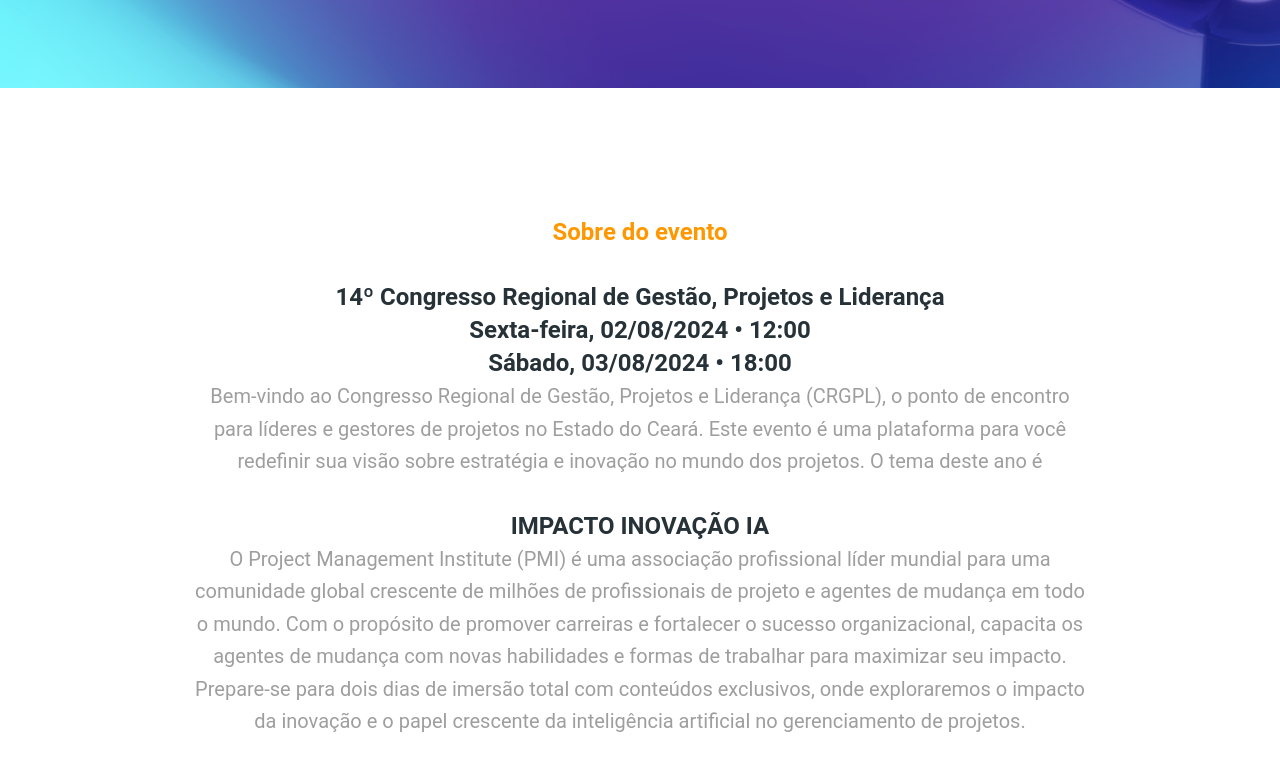
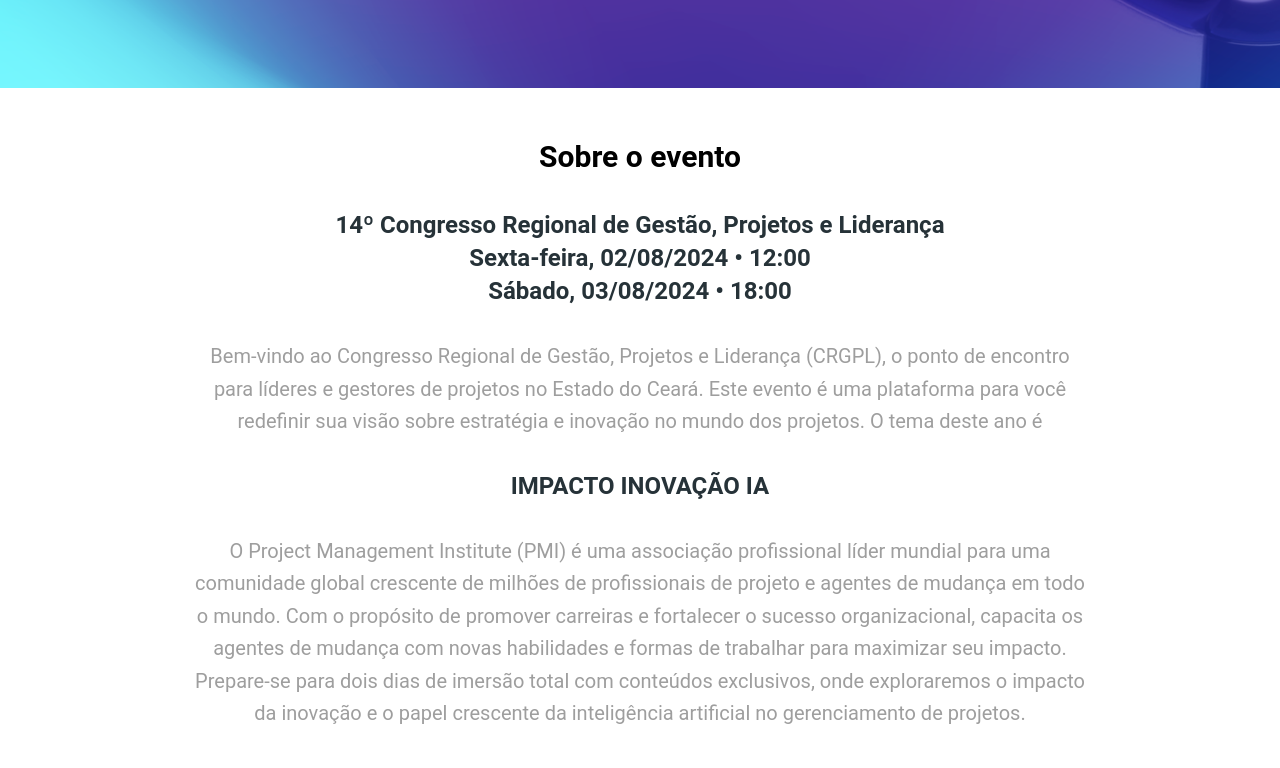
Before and after one commit to f3gomes/pmi-event-page, a Next.js app: page / in a window 1280 px wide. Shown: the part 712-1480 px from the top of the page. Built offline with nearby package versions, Linux system fonts and the light colour scheme.

Commit message:
fix: scroll on navigation

```diff
--- a/components/about/index.tsx
+++ b/components/about/index.tsx
@@ -1,54 +1,30 @@
-"use client";
-
-import { Typography } from "@material-tailwind/react";
-import AboutCard from "../about-card";
-
-const EVENT_INFO = [
-  {
-    title: "Cutting-Edge Insights!",
-    description:
-      "Gain deep insights into the latest AI trends, developments, and applications that are reshaping industries worldwide. ",
-    subTitle: "Presentation",
-  },
-  {
-    title: "Practical Knowledge!",
-    description:
-      "Attend workshops and hands-on sessions to acquire practical skills that you can apply immediately.",
-    subTitle: "Workshops",
-  },
-];
-
 const AboutEvent = () => {
   return (
     <section
       id="about"
-      className="container mx-auto flex flex-col items-center px-4 py-32"
+      className="container mx-auto flex flex-col gap-8 items-center px-4 py-12 scroll-mt-20"
     >
-      <Typography variant="h4" className="text-center mb-8" color="orange">
-        Sobre do evento
-      </Typography>
-      <Typography variant="h4" className="text-center" color="blue-gray">
+      <h1 className="block antialiased tracking-normal font-sans text-3xl font-semibold leading-snug text-inherit text-center">
+        Sobre o evento
+      </h1>
+
+      <h4 className="block antialiased tracking-normal font-sans text-2xl font-semibold leading-snug text-blue-gray-900 text-center">
         14º Congresso Regional de Gestão, Projetos e Liderança <br />{" "}
         Sexta-feira, 02/08/2024 • 12:00 <br /> Sábado, 03/08/2024 • 18:00
-      </Typography>
-      <Typography
-        variant="lead"
-        className="lg:max-w-4xl mb-8 w-full text-center font-normal !text-gray-500"
-      >
+      </h4>
+
+      <h4 className="block antialiased font-sans text-xl leading-relaxed text-inherit lg:max-w-4xl w-full text-center font-normal !text-gray-500">
         Bem-vindo ao Congresso Regional de Gestão, Projetos e Liderança (CRGPL),
         o ponto de encontro para líderes e gestores de projetos no Estado do
         Ceará. Este evento é uma plataforma para você redefinir sua visão sobre
         estratégia e inovação no mundo dos projetos. O tema deste ano é
-      </Typography>
+      </h4>
 
-      <Typography variant="h4" className="text-center" color="blue-gray">
+      <h4 className="block antialiased tracking-normal font-sans text-2xl font-semibold leading-snug text-blue-gray-900 text-center">
         IMPACTO INOVAÇÃO IA
-      </Typography>
+      </h4>
 
-      <Typography
-        variant="lead"
-        className="lg:max-w-4xl mb-8 w-full text-center font-normal !text-gray-500"
-      >
+      <p className="block antialiased font-sans text-xl leading-relaxed text-inherit lg:max-w-4xl w-full text-center font-normal !text-gray-500">
         O Project Management Institute (PMI) é uma associação profissional líder
         mundial para uma comunidade global crescente de milhões de profissionais
         de projeto e agentes de mudança em todo o mundo. Com o propósito de
@@ -57,20 +33,7 @@ const AboutEvent = () => {
         maximizar seu impacto. Prepare-se para dois dias de imersão total com
         conteúdos exclusivos, onde exploraremos o impacto da inovação e o papel
         crescente da inteligência artificial no gerenciamento de projetos.
-      </Typography>
-
-      {/* <div className="w-full grid grid-cols-1 md:grid-cols-2 gap-4 ">
-        {EVENT_INFO.map((props, idx) => (
-          <AboutCard key={idx} {...props} />
-        ))}
-        <div className="md:col-span-2">
-          <AboutCard
-            title="Networking!"
-            subTitle="Community"
-            description="Connect with industry leaders, AI experts, and fellow enthusiasts to build valuable professional relationships."
-          />
-        </div>
-      </div> */}
+      </p>
     </section>
   );
 };
--- a/components/event-location/index.tsx
+++ b/components/event-location/index.tsx
@@ -2,11 +2,13 @@ import Image from "next/image";
 
 const EventLocation = () => {
   return (
-    <div
+    <section
       id="location"
-      className="flex items-center justify-center gap-10 flex-col py-32 px-4"
+      className="flex items-center justify-center gap-10 flex-col py-12 px-4 scroll-mt-20"
     >
-      <h1 className="text-4xl font-semibold text-center">Local do Evento</h1>
+      <h1 className="block antialiased tracking-normal font-sans text-3xl font-semibold leading-snug text-inherit text-center">
+        Local do Evento
+      </h1>
 
       <div className="flex gap-6 flex-wrap justify-center max-w-full">
         <div>
@@ -30,7 +32,7 @@ const EventLocation = () => {
           />
         </div>
       </div>
-    </div>
+    </section>
   );
 };
 
--- a/components/footer/index.tsx
+++ b/components/footer/index.tsx
@@ -22,7 +22,7 @@ const LINKS = [
 const Footer = () => {
   return (
     <footer id="footer">
-      <div className="flex w-full py-32 flex-col justify-center items-center bg-gray-900 text-blue-gray-50">
+      <div className="flex w-full py-12 flex-col justify-center items-center bg-gray-900 text-blue-gray-50">
         <p className="text-2xl md:text-3xl text-center font-bold" color="white">
           Garanta seu ingresso e junte-se a nós!
         </p>
--- a/components/speaker-section/index.tsx
+++ b/components/speaker-section/index.tsx
@@ -7,7 +7,7 @@ const SpeakerSection = () => {
   return (
     <section
       id="speakers"
-      className="py-32 md:px-8 bg-gradient-to-b from-event-300 via-event-200 to-event-400"
+      className="py-12 md:px-8 scroll-mt-20 bg-gradient-to-b from-event-300 via-event-200 to-event-400"
     >
       <div className="mx-auto flex justify-center flex-wrap gap-6 gap-y-6">
         {EVENT_CONTENT.map((props) => (
--- a/components/sponsor-section/index.tsx
+++ b/components/sponsor-section/index.tsx
@@ -25,11 +25,13 @@ const sponsorList = [
 
 const SponsorSection = () => {
   return (
-    <div
+    <section
       id="sponsor"
-      className="flex items-center justify-center gap-16 flex-col min-h-[26rem] px-6 py-32"
+      className="flex items-center mx-auto justify-center gap-16 flex-col px-6 py-12 scroll-mt-20"
     >
-      <h1 className="text-4xl font-medium text-center">Patrocinadores</h1>
+      <h1 className="block antialiased tracking-normal font-sans text-3xl font-semibold leading-snug text-inherit text-center">
+        Patrocinadores
+      </h1>
 
       <div className="flex gap-6 flex-wrap justify-center">
         {sponsorList
@@ -40,7 +42,7 @@ const SponsorSection = () => {
           })
           .reverse()}
       </div>
-    </div>
+    </section>
   );
 };
 
--- a/components/timer-content/index.tsx
+++ b/components/timer-content/index.tsx
@@ -3,9 +3,9 @@ import Timer from "../timer";
 
 const TimerContent = () => {
   return (
-    <div
+    <section
       id="timer"
-      className="flex items-center justify-center gap-8 flex-col py-32 min-h-[26rem] bg-event-300/60"
+      className="flex items-center justify-center gap-8 flex-col py-12 scroll-mt-20 bg-event-300/60"
     >
       <div>
         <Image
@@ -25,7 +25,7 @@ const TimerContent = () => {
       <div className="font-bold text-white">
         <Timer />
       </div>
-    </div>
+    </section>
   );
 };
 
```
